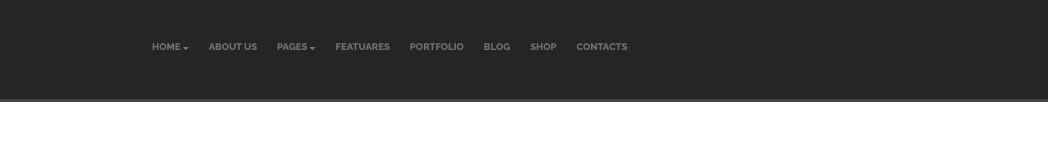
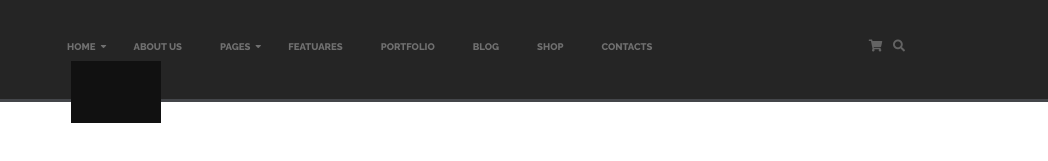
Before and after one commit to ilhmpy/exe, a website built with webpack: page index.html in a window 1280 px wide. Shown: the part 43-204 px from the top of the page, 232-1280 px from the left. Built offline with nearby package versions, Linux system fonts and the light colour scheme.

Commit message:
v1.3 16:17 26.04 свёрстан хедер, начинаю писать JS.

```diff
--- a/bundle/css/bundle.css
+++ b/bundle/css/bundle.css
@@ -1 +1 @@
-@import url(https://fonts.googleapis.com/css2?family=Roboto&display=swap);body{overflow-x:hidden}a{text-decoration:none;cursor:pointer;color:#000}*{-o-box-sizing:border-box;-moz-box-sizing:border-box;-ms-box-sizing:border-box;box-sizing:border-box}button,input,select{outline:none;border:0;background:0}button{cursor:pointer}.exe{width:100%;font-family:Roboto,sans-serif}.container{width:80%;height:inherit;max-width:1230px;margin:0 auto}
+@import url(https://fonts.googleapis.com/css2?family=Roboto&display=swap);@import url(https://fonts.googleapis.com/css2?family=Raleway:wght@800&display=swap);body{overflow-x:hidden}a{text-decoration:none;cursor:pointer;color:#000}*{-o-box-sizing:border-box;-moz-box-sizing:border-box;-ms-box-sizing:border-box;box-sizing:border-box}button,input,select{outline:none;border:0;background:0}button{cursor:pointer}.exe{width:100%;font-family:Roboto,sans-serif}.container{width:80%;height:inherit;max-width:1230px;margin:0 auto}
--- a/bundle/js/bundle.js
+++ b/bundle/js/bundle.js
@@ -2,6 +2,24 @@
 /******/ 	"use strict";
 var __webpack_exports__ = {};
 
+;// CONCATENATED MODULE: ./scripts/scripts.js
+class Scripts {
+
+}
+
+/* harmony default export */ const scripts = (Scripts);
+
+;// CONCATENATED MODULE: ./scripts/main.js
+
+
+
+const SCR = new scripts();
+
+function root() {
+
+};
+
+root();
 
 /******/ })()
 ;
--- a/index.html
+++ b/index.html
@@ -53,6 +53,11 @@
                 <a href="#" class="header__nav-link">SHOP</a>
                 <a href="#" class="header__nav-link">CONTACTS</a>
               </nav>
+              <div class="falling-menu"></div>
+              <div class="header__items">
+                <i class="fas fa-shopping-cart cart"></i>
+                <i class="fas fa-search"></i>
+              </div>
             </div>
           </div>
         </header>
--- a/scripts/main.js
+++ b/scripts/main.js
@@ -1 +1,10 @@
 import "../styles/main.scss";
+import Scripts from "./scripts.js";
+
+const SCR = new Scripts();
+
+function root() {
+
+};
+
+root();
--- /dev/null
+++ b/scripts/scripts.js
@@ -0,0 +1,5 @@
+class Scripts {
+
+}
+
+export default Scripts;
--- a/styles/header.scss
+++ b/styles/header.scss
@@ -83,7 +83,7 @@
 
 .header__container {
   display: grid;
-  grid-template-columns: 25% 65%;
+  grid-template-columns: 13% 78% 10%;
   padding: 30px 0px 30px 0px;
 }
 
@@ -96,11 +96,37 @@
   display: block;
   color: $links-color;
   font-size: .60em;
-  margin-left: 3%;
-  &:first-child {
-    margin-left: 0;
-  }
+  margin-left: 38px;
+  user-select: none;
   &:hover {
     color: $red-color;
   }
 }
+
+.header__nav-link i {
+  margin-top: -1px;
+  position: absolute;
+  margin-left: 5px;
+}
+
+.header__items {
+  color: $panel-color;
+  font-size: .75em;
+  display: flex;
+  cursor: pointer;
+  padding: 13px 0px 0px 30px;
+}
+
+.header__items i {
+  margin-left: 15%;
+}
+
+.falling-menu {
+  margin-top: 34px;
+  margin-left: 175px;
+  width: 90px;
+  height: 62px;
+  background: $panel-bg;
+  position: absolute;
+  color: #fff;
+}
```
Also changed, not shown: styles/header.min.css.
